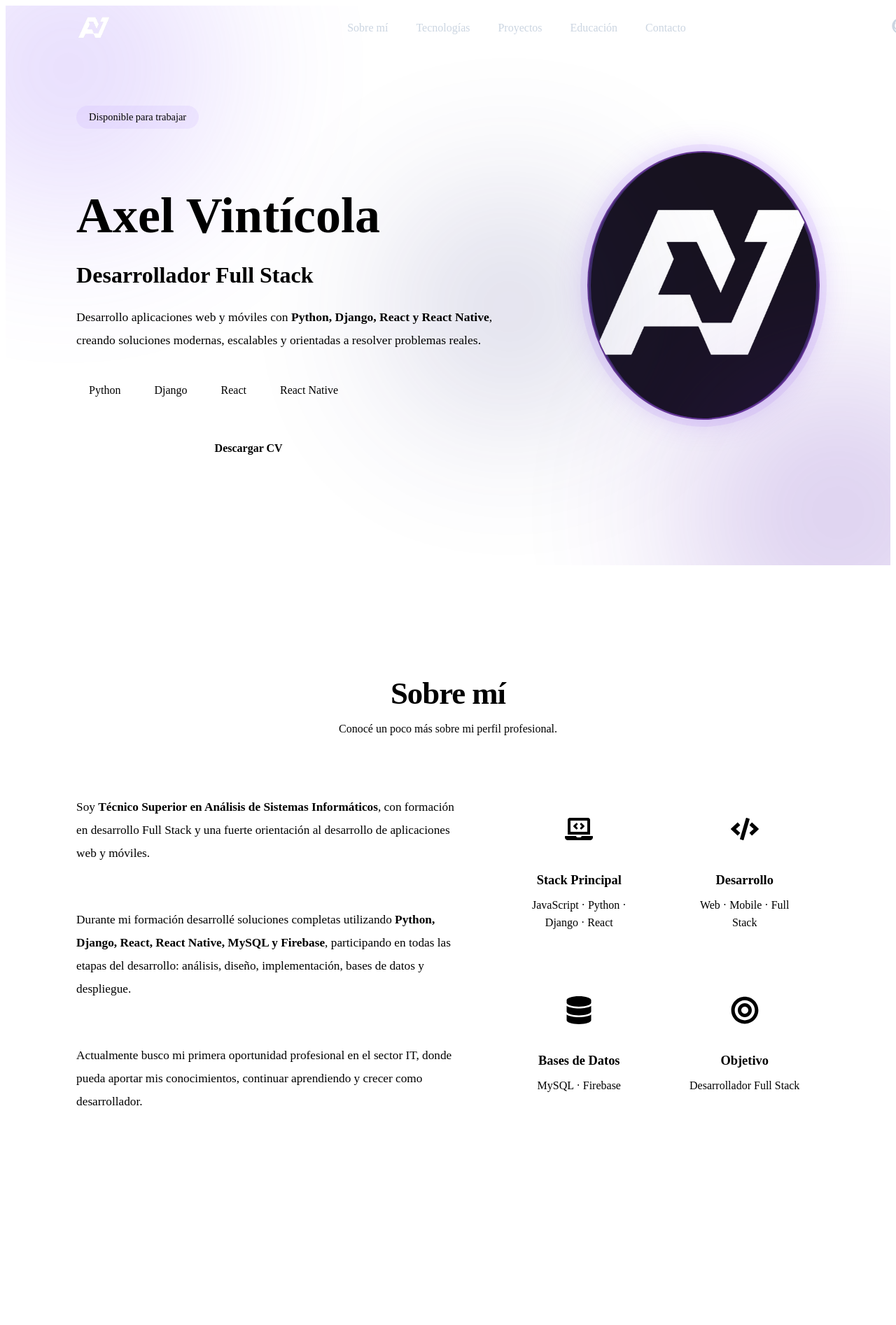
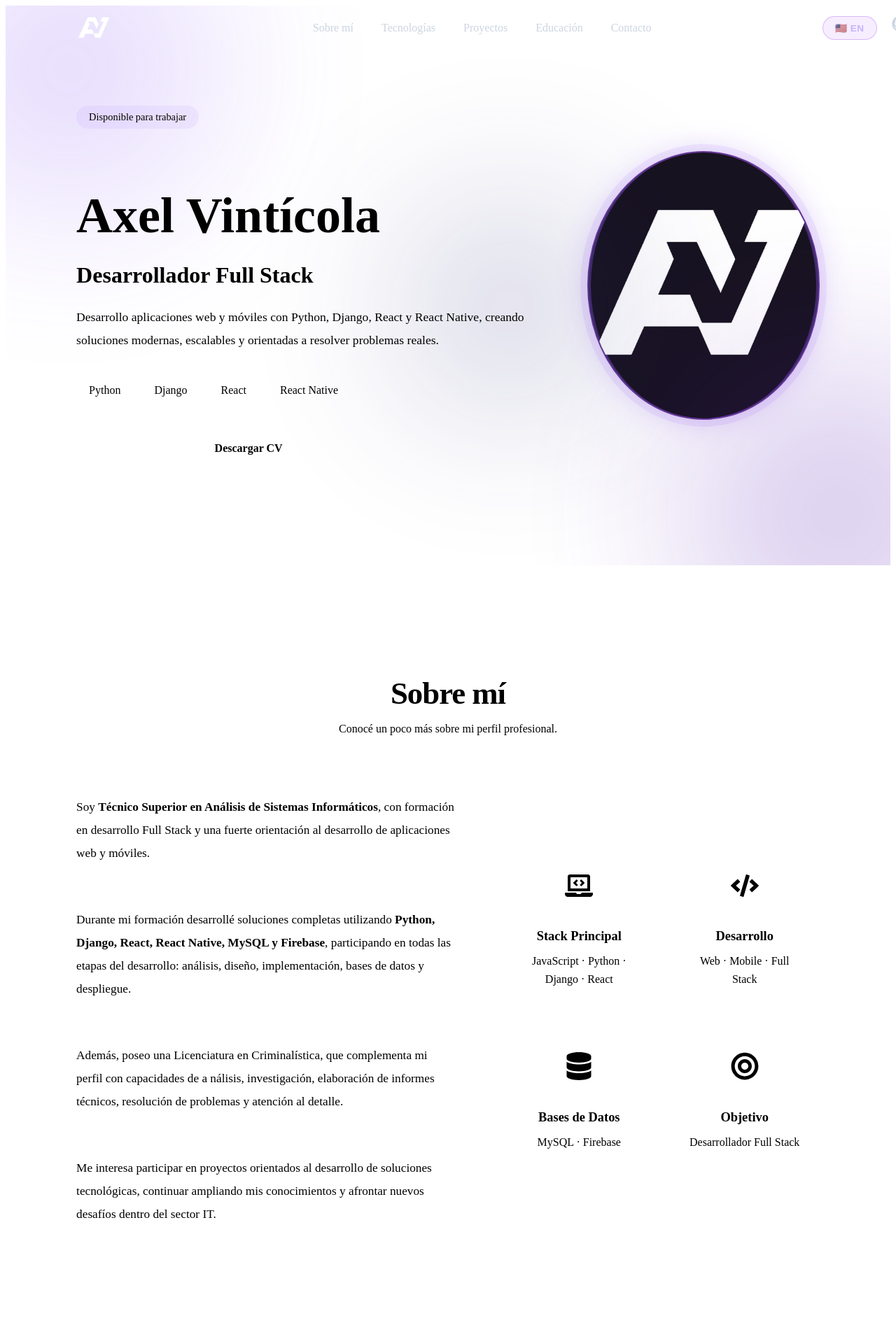
Before and after one commit to AxelVinticola/portfolio, a React (Vite) app: page / in a window 1280 px wide. Shown: the top 1894 px of the page at 70% size. Built offline with nearby package versions, Linux system fonts and the light colour scheme; the HTML template or start-up script is replaced by a standard one.

Commit message:
traducion al ingles, navbar y hero terminados perras

```diff
--- a/src/App.jsx
+++ b/src/App.jsx
@@ -1,3 +1,5 @@
+import { useState } from "react";
+
 import Navbar from "./components/Navbar";
 import Hero from "./components/Hero";
 import About from "./components/About";
@@ -6,16 +8,25 @@ import Projects from "./components/Projects";
 import Education from "./components/Education";
 import Contact from "./components/Contact";
 import Footer from "./components/Footer";
+import es from "./locales/es";
+import en from "./locales/en";
 
 function App() {
+
+  const [language, setLanguage] = useState("es");
+  const t = language === "es" ? es : en;
 
   return (
 
     <>
 
-      <Navbar/>
+      <Navbar
+        language={language}
+        setLanguage={setLanguage}
+        t={t}
+      />
 
-      <Hero/>
+      <Hero t={t}/>
 
       <About/>
 
--- a/src/components/About.jsx
+++ b/src/components/About.jsx
@@ -33,9 +33,14 @@ function About() {
           </p>
 
           <p>
-            Actualmente busco mi primera oportunidad profesional en el sector IT,
-            donde pueda aportar mis conocimientos, continuar aprendiendo y crecer
-            como desarrollador.
+            Además, poseo una Licenciatura en Criminalística, que complementa mi perfil con capacidades de a
+            nálisis, investigación, elaboración de informes técnicos, resolución de problemas y atención al detalle.
+
+          </p>
+
+          <p>
+            Me interesa participar en proyectos orientados al desarrollo de soluciones tecnológicas, continuar
+            ampliando mis conocimientos y afrontar nuevos desafíos dentro del sector IT.
           </p>
 
         </div>
--- a/src/components/Hero.jsx
+++ b/src/components/Hero.jsx
@@ -1,6 +1,6 @@
 import "../styles/hero.css";
 
-function Hero() {
+function Hero({ t }) {
   return (
     <section id="hero" className="hero">
 
@@ -11,7 +11,7 @@ function Hero() {
       <div className="hero__content">
 
         <span className="hero__badge">
-          Disponible para trabajar
+          {t.hero.available}
         </span>
 
         <h1 className="hero__title">
@@ -19,12 +19,11 @@ function Hero() {
         </h1>
 
         <h2 className="hero__subtitle">
-          Desarrollador Full Stack
+          {t.hero.subtitle}
         </h2>
 
         <p className="hero__description">
-          Desarrollo aplicaciones web y móviles con <strong>Python, Django, React y React Native</strong>,
-          creando soluciones modernas, escalables y orientadas a resolver problemas reales.
+          {t.hero.description}
         </p>
 
         <div className="hero__stack">
@@ -37,7 +36,7 @@ function Hero() {
         <div className="hero__buttons">
 
           <a href="#projects" className="btn btn-primary">
-            Ver proyectos
+            {t.hero.projects}
           </a>
 
           <a
@@ -45,7 +44,7 @@ function Hero() {
             download="CV_Vinticola_Axel_2026.pdf"
             className="btn btn-secondary"
           >
-            Descargar CV
+            {t.hero.downloadCV}
           </a>
 
         </div>
--- a/src/components/Navbar.jsx
+++ b/src/components/Navbar.jsx
@@ -3,7 +3,7 @@ import { FaGithub, FaLinkedin } from "react-icons/fa";
 import { HiOutlineDocumentArrowDown, HiOutlineBars3, HiOutlineXMark } from "react-icons/hi2";
 import { useEffect, useState } from "react";
 
-function Navbar() {
+function Navbar({ language, setLanguage, t }) {
 
   const [scrolled, setScrolled] = useState(false);
   const [menuOpen, setMenuOpen] = useState(false);
@@ -46,31 +46,31 @@ function Navbar() {
 
         <li>
           <a href="#about" onClick={closeMenu}>
-            Sobre mí
+            {t.navbar.about}
           </a>
         </li>
 
         <li>
           <a href="#skills" onClick={closeMenu}>
-            Tecnologías
+            {t.navbar.skills}
           </a>
         </li>
 
         <li>
           <a href="#projects" onClick={closeMenu}>
-            Proyectos
+            {t.navbar.projects}
           </a>
         </li>
 
         <li>
           <a href="#education" onClick={closeMenu}>
-            Educación
+            {t.navbar.education}
           </a>
         </li>
 
         <li>
           <a href="#contact" onClick={closeMenu}>
-            Contacto
+            {t.navbar.contact}
           </a>
         </li>
 
@@ -80,6 +80,14 @@ function Navbar() {
       {/* ICONOS */}
 
       <div className="navbar__actions">
+
+        <button
+          id="lang-toggle"
+          className="navbar__language"
+          onClick={() => setLanguage(language === "es" ? "en" : "es")}
+        >
+          {language === "es" ? "🇺🇸 EN" : "🇪🇸 ES"}
+        </button>
 
         <a
           href="https://github.com/AxelVinticola"
--- /dev/null
+++ b/src/locales/en.js
@@ -0,0 +1,26 @@
+const en = {
+  navbar: {
+    about: "About",
+    skills: "Technologies",
+    projects: "Projects",
+    education: "Education",
+    contact: "Contact",
+  },
+ hero: {
+
+    available: "Available for work",
+
+    subtitle: "Full Stack Developer",
+
+    description:
+      "I develop web and mobile applications using Python, Django, React, and React Native, creating modern, scalable solutions focused on solving real-world problems.",
+
+    projects: "View projects",
+
+    downloadCV: "Download CV",
+
+  },
+
+};
+
+export default en;
--- /dev/null
+++ b/src/locales/es.js
@@ -0,0 +1,28 @@
+const es = {
+  navbar: {
+    about: "Sobre mí",
+    skills: "Tecnologías",
+    projects: "Proyectos",
+    education: "Educación",
+    contact: "Contacto",
+  },
+
+  hero: {
+
+      available: "Disponible para trabajar",
+
+      subtitle: "Desarrollador Full Stack",
+
+      description:
+        "Desarrollo aplicaciones web y móviles con Python, Django, React y React Native, creando soluciones modernas, escalables y orientadas a resolver problemas reales.",
+
+      projects: "Ver proyectos",
+
+      downloadCV: "Descargar CV",
+
+  },
+
+
+};
+
+export default es;
--- a/src/styles/navbar.css
+++ b/src/styles/navbar.css
@@ -23,7 +23,48 @@
 
 }
 
+/*lenguage========#lang-toggle=====================*/
+/* =========================
+   BOTÓN DE IDIOMA
+========================= */
 
+.navbar__language {
+  display: flex;
+  align-items: center;
+  justify-content: center;
+
+  min-width: 78px;
+  padding: 8px 16px;
+
+  border: 1px solid rgba(168, 85, 247, 0.35);
+  border-radius: 999px;
+
+  background: rgba(168, 85, 247, 0.10);
+
+  color: #c4b5fd;
+
+  font-size: 0.85rem;
+  font-weight: 700;
+  letter-spacing: 0.4px;
+
+  cursor: pointer;
+
+  transition: all 0.3s ease;
+}
+
+.navbar__language:hover {
+  background: rgba(168, 85, 247, 0.20);
+  border-color: var(--primary);
+
+  color: white;
+
+  box-shadow: 0 0 18px rgba(168, 85, 247, 0.30);
+
+  transform: translateY(-2px);
+}
+
+/*======================================================================================
+=========================*/
 .navbar__logo {
   height: 40px;
   width: 100px;
@@ -168,6 +209,12 @@
 
   }
 
+  .navbar__language {
+    min-width: 65px;
+    padding: 6px 12px;
+    font-size: 0.75rem;
+  }
+
 
   .navbar__logo a {
 
@@ -282,6 +329,12 @@
 
   }
 
+  .navbar__language {
+    min-width: 60px;
+    padding: 5px 10px;
+    font-size: 0.7rem;
+  }
+
 
   .navbar__actions {
 
@@ -304,5 +357,4 @@
     font-size: 1.6rem;
 
   }
-
 }
```
